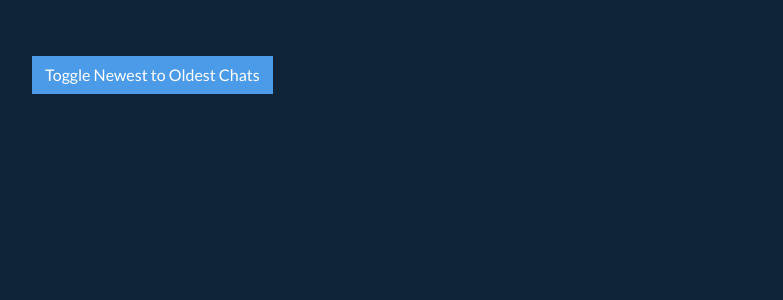
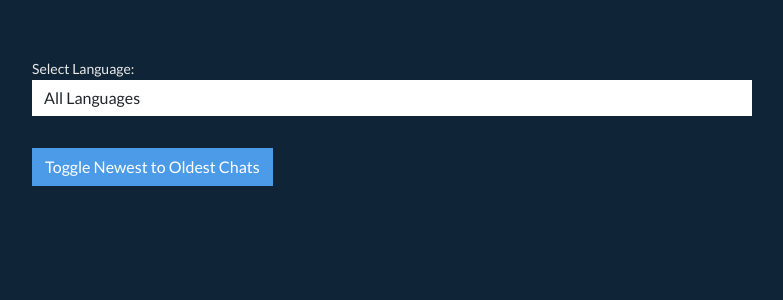
Before and after one commit to Beebops/Capstone-1-Language-Tutor-Chatbot, a Flask app: template templates/chat_list.html in a window 1280 px wide. Shown: the part 56-356 px from the top of the page, without its empty margins (248-1031 px from the left). Run offline with Flask 3, Linux system fonts and the light colour scheme; the template is opened without the code that fills it, so the values that code supplies are empty; some libraries are stand-ins or nearby versions.

Commit message:
filter chats by langauge

```diff
--- a/app.py
+++ b/app.py
@@ -25,8 +25,8 @@ from forms import (
     new_chat_form,
     title_chat_form,
     language_filter_form,
-    chat_title_filter_form,
-    order_filter_form,
+    # chat_title_filter_form,
+    # order_filter_form,
 )
 from models import db, connect_db, User, Chat, Message
 
@@ -74,6 +74,7 @@ def home():
 def display_chats(user_id):
     """Shows all of user's chats"""
     chats = Chat.get_chats_by_user(user_id)
+
     return render_template("chat_list.html", chats=chats)
 
 
--- a/static/chatList.js
+++ b/static/chatList.js
@@ -1,3 +1,23 @@
+$(document).ready(function () {
+  // Handle language selection change
+  $('#language-select').on('change', function () {
+    var selectedLanguage = $(this).val()
+    filterChatsByLanguage(selectedLanguage)
+  })
+
+  function filterChatsByLanguage(language) {
+    $('#chat-list li').each(function () {
+      var chatLanguage = $(this).data('chat-language')
+
+      if (language === '' || chatLanguage === language) {
+        $(this).show()
+      } else {
+        $(this).hide()
+      }
+    })
+  }
+})
+
 $('#sortAscending').click(function () {
   const chatList = $('#chat-list')
   const chats = chatList.children('li').get()
--- a/templates/chat_list.html
+++ b/templates/chat_list.html
@@ -1,17 +1,29 @@
 {% extends 'base.html' %} {% block title %}{{ current_user.username }}'s Chats{%
 endblock %} {% block content %}
 <div class="container">
-  {% for msg in get_flashed_messages() %}
-  <p class="text-success bg-dark border border-success border-1">
-    {{ msg }} {% endfor %}
-  </p>
-
   <div class="row">
     <div class="col-lg-8 offset-lg-2">
+      {% for msg in get_flashed_messages() %}
+      <p class="text-success border border-success border-1">
+        {{ msg }} {% endfor %}
+      </p>
+      <form id="language-form" class="mb-3">
+        <div class="form-group">
+          <label for="language-select">Select Language:</label>
+          <select class="form-control" id="language-select">
+            <option value="">All Languages</option>
+            <option value="spanish">Spanish</option>
+            <option value="french">French</option>
+            <option value="german">German</option>
+            <option value="italian">Italian</option>
+          </select>
+        </div>
+      </form>
+
       <ul class="list-group" id="chat-list">
         {% for chat in chats %}
         <li
-          class="list-group-item list-group-item-action mb-3"
+          class="list-group-item list-group-item-action mb-2"
           data-chat-language="{{ chat.language }}"
           data-chat-id="{{ chat.id }}"
           data-date-created="{{ chat.created_at}}"
```
Also changed, not shown: forms.py (+13 -13 lines).
